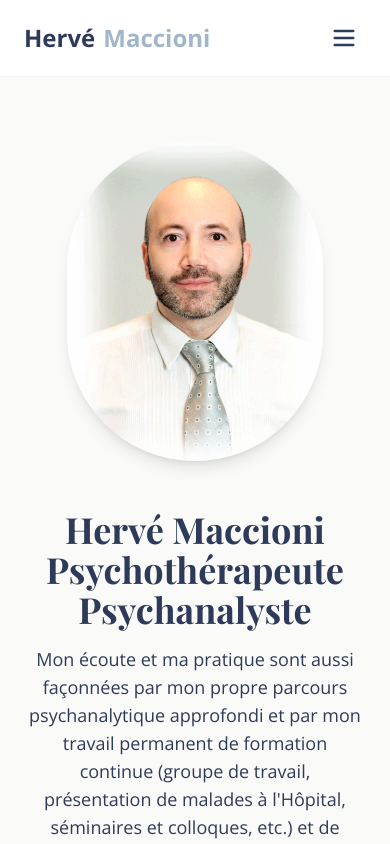
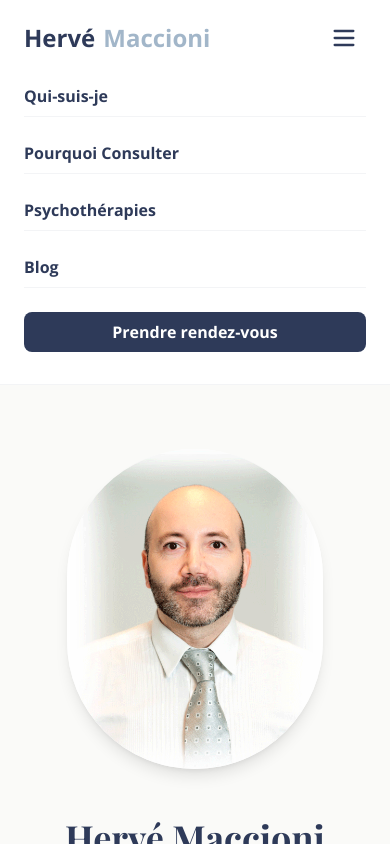
Before and after one commit to e-maccioni26/front-site-psychanalyste, a Next.js app: page / in a window 390 px wide. Both pictures are taken after a click on the button "Ouvrir le menu". Shown: the top 844 px of the page. Built offline with nearby package versions, Linux system fonts and the light colour scheme.

Commit message:
feat(Navbar): add mobile menu with fade-in animation

```diff
--- a/src/app/globals.css
+++ b/src/app/globals.css
@@ -34,3 +34,13 @@ body {
 h1, h2, h3, h4, h5, h6 {
   font-family: var(--font-title);
 }
+
+/* Animations */
+@keyframes fadeIn {
+  from { opacity: 0; transform: translateY(-10px); }
+  to { opacity: 1; transform: translateY(0); }
+}
+
+.animate-fadeIn {
+  animation: fadeIn 0.3s ease-in-out forwards;
+}
--- a/src/components/Navbar.tsx
+++ b/src/components/Navbar.tsx
@@ -1,8 +1,16 @@
 import Link from 'next/link';
+import { useState } from 'react';
 
 const Navbar = () => {
+  const [isMenuOpen, setIsMenuOpen] = useState(false);
+
+  const toggleMenu = () => {
+    setIsMenuOpen(!isMenuOpen);
+  };
+
   return (
-    <nav className="flex items-center justify-between px-6 py-4 bg-white/80 backdrop-blur-md border-b border-gray-100 sticky top-0 z-50">
+    <nav className="flex flex-col items-center justify-between px-6 py-4 bg-white/80 backdrop-blur-md border-b border-gray-100 sticky top-0 z-50">
+      <div className="w-full flex items-center justify-between">
         <div className="flex items-center gap-2">
           <span className="font-bold text-2xl text-[#2E3A59]">Hervé</span>
           <span className="font-bold text-2xl text-[#A2B6C9]">Maccioni</span>
@@ -14,9 +22,29 @@ const Navbar = () => {
           <li><Link href="/blog">Blog</Link></li>
         </ul>
         <Link href="https://www.doctolib.fr/psychotherapeute/bordeaux/herve-maccioni" className="hidden md:inline-block bg-[#2E3A59] text-white px-5 py-2 rounded-lg font-semibold transition hover:bg-[#1d2536]">Prendre rendez-vous</Link>
-      <button className="md:hidden p-2" aria-label="Ouvrir le menu">
+        <button
+          className="md:hidden p-2"
+          aria-label="Ouvrir le menu"
+          onClick={toggleMenu}
+        >
           <svg width="28" height="28" fill="#2E3A59" viewBox="0 0 24 24"><path d="M4 6h16M4 12h16M4 18h16" stroke="#2E3A59" strokeWidth="2" strokeLinecap="round"/></svg>
         </button>
+      </div>
+
+      {/* Menu mobile */}
+      {isMenuOpen && (
+        <div className="md:hidden w-full mt-4 pb-2 animate-fadeIn">
+          <ul className="flex flex-col gap-4 text-[#2E3A59] font-semibold">
+            <li className="py-2 border-b border-gray-100"><Link href={"/qui-suis-je"} onClick={toggleMenu}>Qui-suis-je</Link></li>
+            <li className="py-2 border-b border-gray-100"><Link href={"#pourquoi-consulter"} onClick={toggleMenu}>Pourquoi Consulter</Link></li>
+            <li className="py-2 border-b border-gray-100"><Link href={"/accompagnement"} onClick={toggleMenu}>Psychothérapies</Link></li>
+            <li className="py-2 border-b border-gray-100"><Link href="/blog" onClick={toggleMenu}>Blog</Link></li>
+            <li className="py-2">
+              <Link href="https://www.doctolib.fr/psychotherapeute/bordeaux/herve-maccioni" className="inline-block bg-[#2E3A59] text-white px-5 py-2 rounded-lg font-semibold transition hover:bg-[#1d2536] w-full text-center" onClick={toggleMenu}>Prendre rendez-vous</Link>
+            </li>
+          </ul>
+        </div>
+      )}
     </nav>
   );
 };
```
Lines whose indentation alone changed are shown as unchanged.
